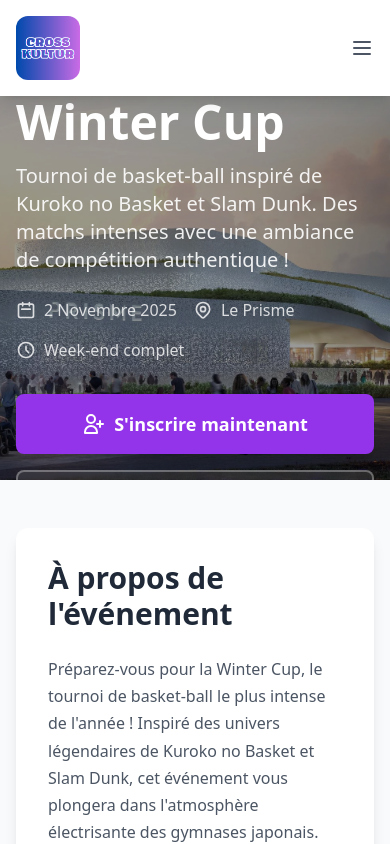
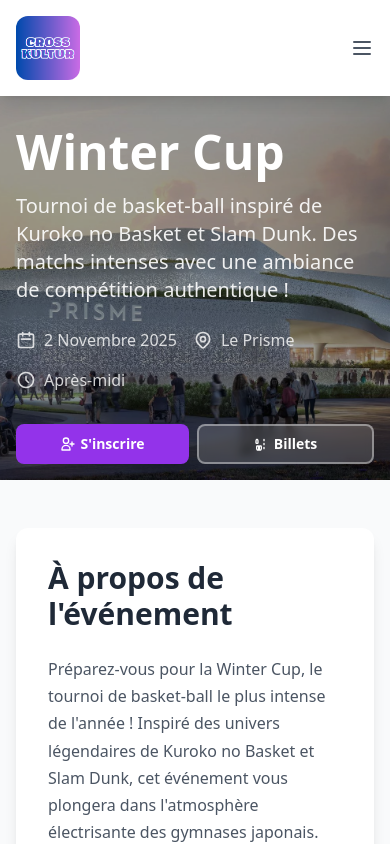
Before and after one commit to Mijosed/CrossKultur, a Nuxt app: page /evenements/winter-cup in a window 390 px wide. Shown: the top 844 px of the page. Built offline with nearby package versions, Linux system fonts and the light colour scheme.

Commit message:
problme mobile

```diff
--- a/data/events.js
+++ b/data/events.js
@@ -13,7 +13,7 @@
     category: "sport",
     imageUrl: "/ffi1.jpg",
     location: "Centre Sportif Didot",
-    duration: "Week-end complet",
+    duration: "Après-midi",
     price: "30€",
     participants: 44,
     maxParticipants: 44,
--- a/pages/evenements/ffi-edition-2.vue
+++ b/pages/evenements/ffi-edition-2.vue
@@ -38,7 +38,7 @@
               <svg class="w-5 h-5 mr-2" fill="none" stroke="currentColor" viewBox="0 0 24 24">
                 <path stroke-linecap="round" stroke-linejoin="round" stroke-width="2" d="M12 8v4l3 3m6-3a9 9 0 11-18 0 9 9 0 0118 0z"></path>
               </svg>
-              Week-end complet
+              Après-midi
             </div>
           </div>
         </div>
--- a/pages/evenements/winter-cup.vue
+++ b/pages/evenements/winter-cup.vue
@@ -12,12 +12,12 @@
       <div class="relative z-10 container mx-auto px-4 h-full flex items-center">
         <div class="text-white max-w-3xl">
           <div class="flex items-center mb-4">
-            <button @click="$router.back()" class="mr-4 p-2 rounded-full bg-white bg-opacity-20 hover:bg-white hover:bg-opacity-30 transition-colors">
+            <button @click="$router.back()" class="hidden sm:block mr-4 p-2 rounded-full bg-white bg-opacity-20 hover:bg-white hover:bg-opacity-30 transition-colors">
               <svg class="w-6 h-6" fill="none" stroke="currentColor" viewBox="0 0 24 24">
                 <path stroke-linecap="round" stroke-linejoin="round" stroke-width="2" d="M15 19l-7-7 7-7"></path>
               </svg>
             </button>
-            <span class="px-3 py-1 bg-blue-100 text-blue-700 rounded-full text-sm font-medium">À venir</span>
+            <span class="hidden sm:inline-block px-3 py-1 bg-blue-100 text-blue-700 rounded-full text-sm font-medium">À venir</span>
           </div>
           <h1 class="text-5xl font-bold mb-4">Winter Cup</h1>
           <p class="text-xl opacity-90 mb-6">
@@ -42,29 +42,31 @@
               <svg class="w-5 h-5 mr-2" fill="none" stroke="currentColor" viewBox="0 0 24 24">
                 <path stroke-linecap="round" stroke-linejoin="round" stroke-width="2" d="M12 8v4l3 3m6-3a9 9 0 11-18 0 9 9 0 0118 0z"></path>
               </svg>
-              Week-end complet
+              Après-midi
             </div>
           </div>
 
-          <!-- Bouton d'inscription dans le hero -->
-          <div class="flex flex-col sm:flex-row gap-4">
+          <!-- Boutons d'action dans le hero -->
+          <div class="flex flex-row gap-2 sm:gap-4 w-full max-w-md">
             <button
               @click="showRegistrationModal = true"
-              class="bg-purple-600 hover:bg-purple-700 text-white px-8 py-4 rounded-lg font-bold text-lg transition-all duration-300 transform hover:scale-105 shadow-xl hover:shadow-2xl flex items-center justify-center"
+              class="flex-1 bg-purple-600 hover:bg-purple-700 text-white px-3 sm:px-6 py-2 sm:py-2.5 rounded-lg font-semibold sm:font-bold text-sm sm:text-base transition-all duration-300 transform hover:scale-105 shadow-lg hover:shadow-xl flex items-center justify-center"
             >
-              <svg class="w-6 h-6 mr-2" fill="none" stroke="currentColor" viewBox="0 0 24 24">
+              <svg class="w-4 h-4 sm:w-5 sm:h-5 mr-1 sm:mr-2" fill="none" stroke="currentColor" viewBox="0 0 24 24">
                 <path stroke-linecap="round" stroke-linejoin="round" stroke-width="2" d="M18 9v3m0 0v3m0-3h3m-3 0h-3m-2-5a4 4 0 11-8 0 4 4 0 018 0zM3 20a6 6 0 0112 0v1H3v-1z"></path>
               </svg>
-              S'inscrire maintenant
+              <span class="hidden sm:inline">S'inscrire maintenant</span>
+              <span class="sm:hidden">S'inscrire</span>
             </button>
             <NuxtLink
               to="/billetterie/winter-cup"
-              class="bg-white/10 backdrop-blur-sm hover:bg-white/20 border-2 border-white/30 hover:border-white/50 text-white px-8 py-4 rounded-lg font-bold text-lg transition-all duration-300 flex items-center justify-center"
+              class="flex-1 bg-white/15 backdrop-blur-sm hover:bg-white/25 border-2 border-white/40 hover:border-white/60 text-white px-3 sm:px-6 py-2 sm:py-2.5 rounded-lg font-semibold sm:font-bold text-sm sm:text-base transition-all duration-300 flex items-center justify-center"
             >
-              <svg class="w-6 h-6 mr-2" fill="none" stroke="currentColor" viewBox="0 0 24 24">
+              <svg class="w-4 h-4 sm:w-6 sm:h-6 mr-1 sm:mr-2" fill="none" stroke="currentColor" viewBox="0 0 24 24">
                 <path stroke-linecap="round" stroke-linejoin="round" stroke-width="2" d="M15 5v2m0 4v2m0 4v2M5 5a2 2 0 00-2 2v3a1 1 0 001 1h1a1 1 0 001-1V7a2 2 0 00-2-2H5zM5 21a2 2 0 002-2v-3a1 1 0 00-1-1H5a1 1 0 00-1 1v3a2 2 0 002 2h1zm0 0h4a2 2 0 002-2v-3a1 1 0 00-1-1H9a1 1 0 00-1 1v3a2 2 0 002 2z"></path>
               </svg>
-              Acheter un billet
+              <span class="hidden sm:inline">Acheter un billet</span>
+              <span class="sm:hidden">Billets</span>
             </NuxtLink>
           </div>
         </div>
@@ -114,7 +116,7 @@
                 <div class="text-gray-600 space-y-1">
                   <p>• Matchs de poules et phases éliminatoires</p>
                   <p>• Animations : concours de tirs et épreuves de vitesse</p>
-                  <p>• Lots Crunchyroll à gagner</p>
+                  <p>• Lots à gagner</p>
                 </div>
               </div>
 
```
